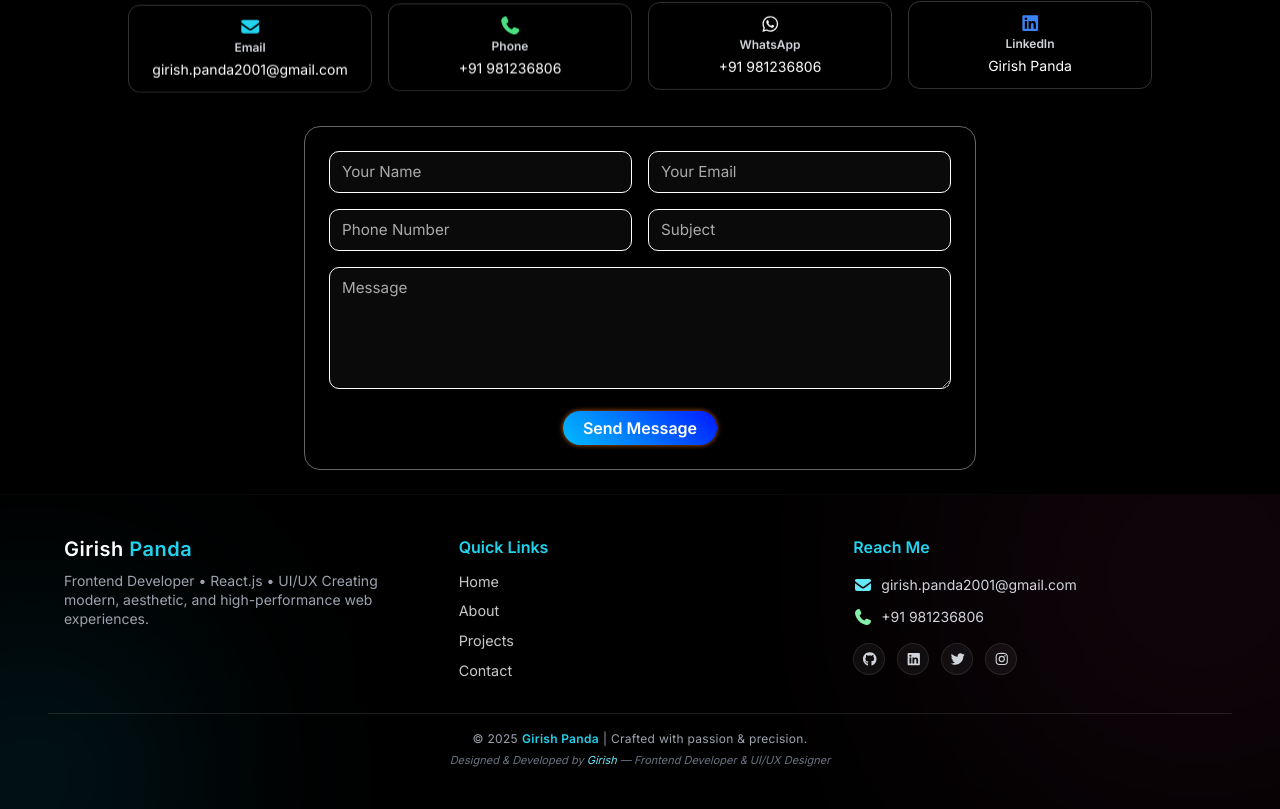
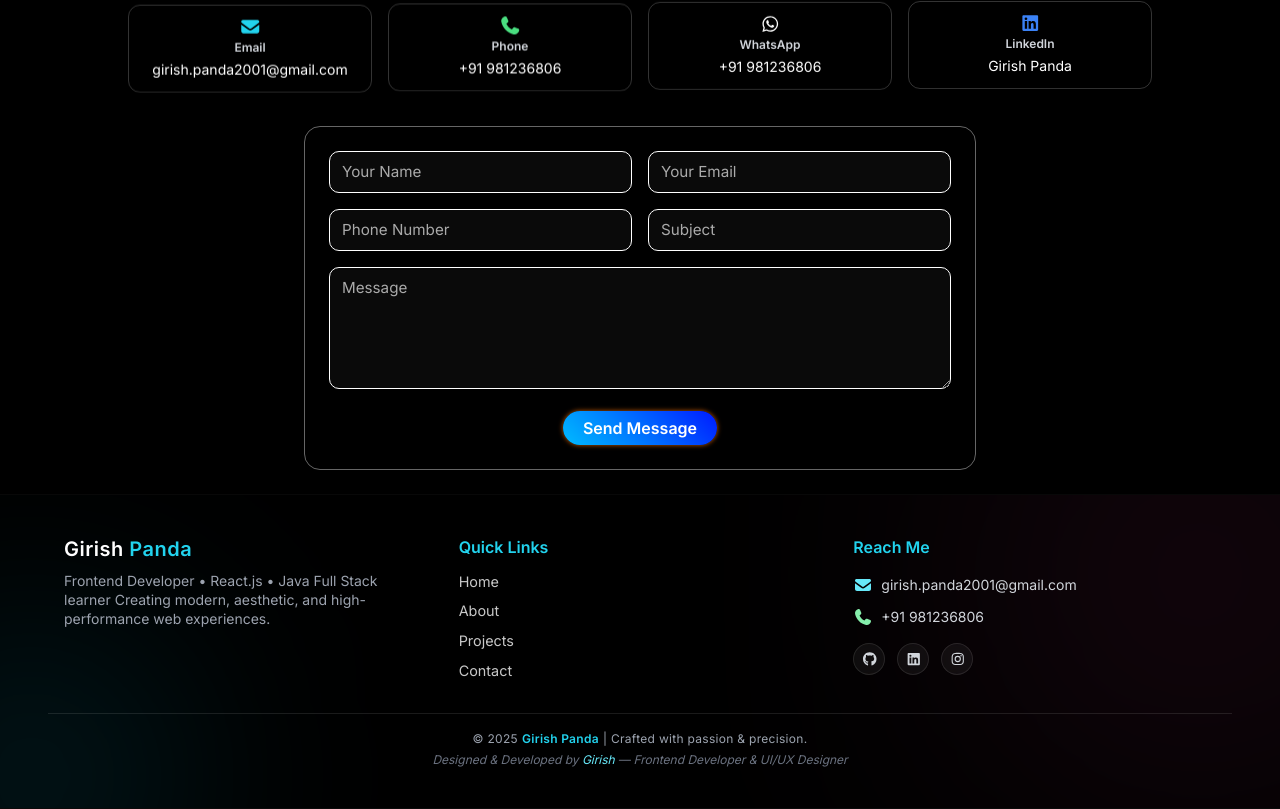
Before and after one commit to Girish1306-p/Update_portfolio_Girish, a React (Vite) app: page / in a window 1280 px wide. Shown: the part 2429-3238 px from the top of the page. Built offline with nearby package versions, Linux system fonts and the light colour scheme.

Commit message:
Fix footer social links and update developer focus

```diff
--- a/src/Footer.jsx
+++ b/src/Footer.jsx
@@ -6,7 +6,6 @@ import {
 import {
   faGithub,
   faLinkedin,
-  faTwitter,
   faInstagram,
 } from "@fortawesome/free-brands-svg-icons";
 
@@ -26,7 +25,7 @@ export default function Footer() {
         Girish <span className="text-cyan-400">Panda</span>
       </h2>
       <p className="text-gray-400 text-sm leading-snug">
-        Frontend Developer • React.js • UI/UX
+        Frontend Developer • React.js • Java Full Stack learner
         Creating modern, aesthetic, and high-performance web experiences.
       </p>
     </div>
@@ -61,10 +60,13 @@ export default function Footer() {
 
       {/* Social Icons */}
       <div className="flex gap-3 mt-1">
-  {[faGithub, faLinkedin, faTwitter, faInstagram].map((icon, index) => (
+  {[{ icon: faGithub, href: "https://github.com/Girish1306-p", label: "GitHub" }, { icon: faLinkedin, href: "https://www.linkedin.com/in/girish-panda", label: "LinkedIn" }, { icon: faInstagram, href: "https://www.instagram.com/__natures_creations__", label: "Instagram" }].map(({ icon, href, label }) => (
     <a
-      key={index}
-      href="#"
+      key={label}
+      href={href}
+      aria-label={label}
+      target="_blank"
+      rel="noreferrer"
       className="w-8 h-8 flex items-center justify-center rounded-full
                  bg-white/5 border border-white/10 backdrop-blur-sm
                  text-gray-300 hover:text-cyan-400
@@ -90,7 +92,7 @@ export default function Footer() {
     | Crafted with passion & precision.
   </p>
 
-  <p className="text-[10px] md:text-[11px] text-gray-500 mt-1 italic">
+  <p className="text-[11px] md:text-xs text-gray-500 mt-1 italic">
     Designed & Developed by <span className="text-cyan-300">Girish</span> — Frontend Developer & UI/UX Designer
   </p>
 </div>
```
